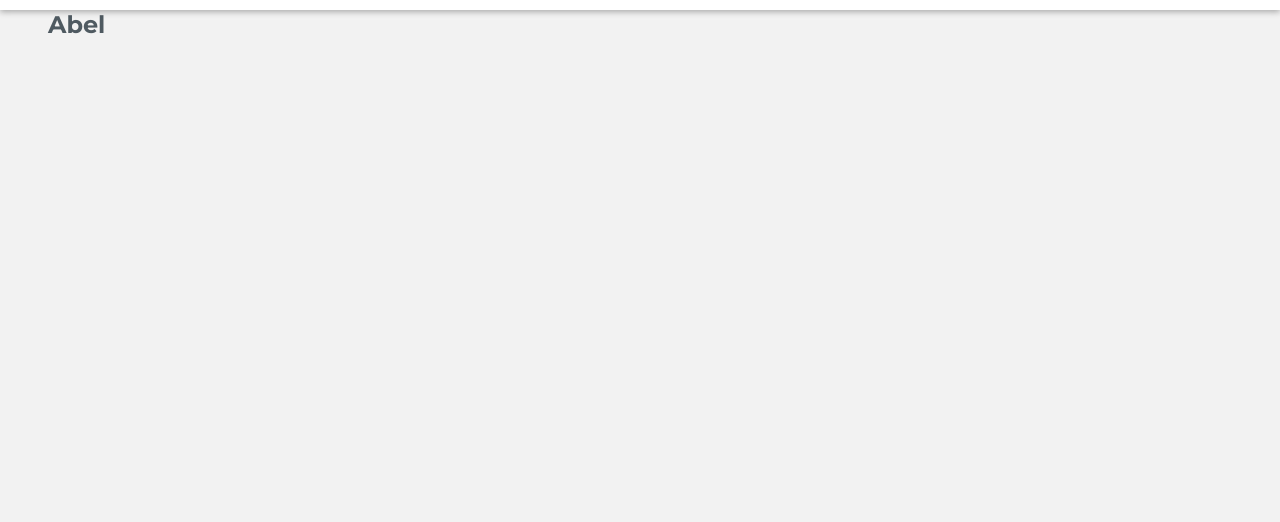
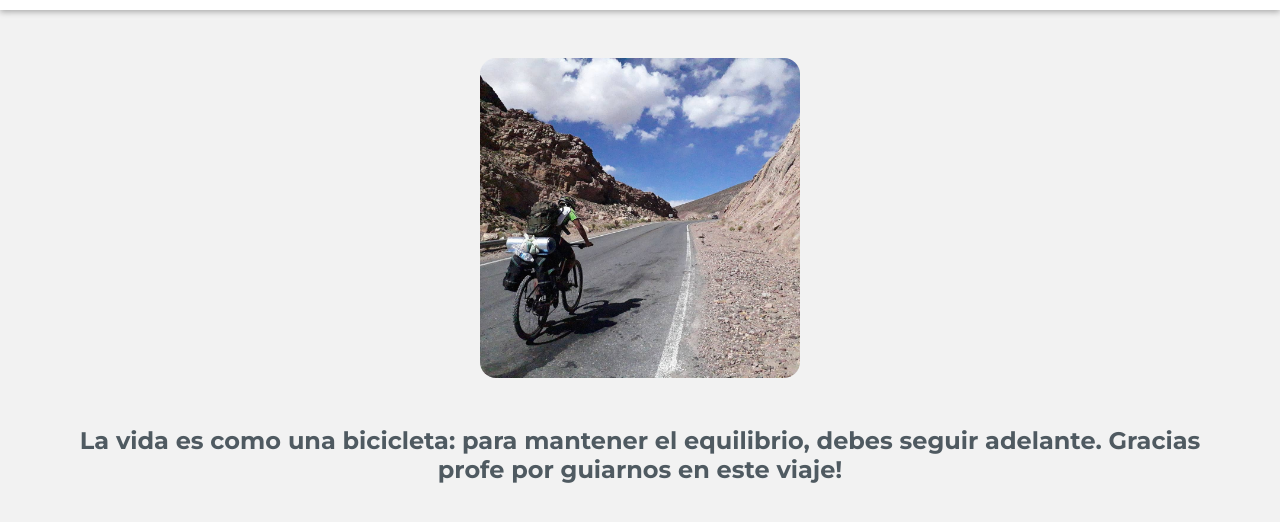
Before and after one commit to DOF1109/web-integrador-g3, a plain HTML site: page pages/abel-limachi.html in a window 1280 px wide. Shown: the part 54-576 px from the top of the page. Drawn offline with Linux system fonts and the light colour scheme; files whose address does not match are found by name.

Commit message:
perfil Abel

```diff
--- a/pages/abel-limachi.html
+++ b/pages/abel-limachi.html
@@ -5,6 +5,7 @@
     <meta name="viewport" content="width=device-width, initial-scale=1.0">
     <title>Integrador de Infra I</title>
     <link rel="stylesheet" href="../styles/style.css">
+    <link rel="stylesheet" href="../styles/abel-limachi.css">
 </head>
 
 <body>
@@ -14,7 +15,8 @@
 
     <main class="main">
 
-        <h2>Abel</h2>
+        <img class="img-propia" src="../assets/AbelLimachiFoto.jpg" alt="Imagen">
+        <h2>La vida es como una bicicleta: para mantener el equilibrio, debes seguir adelante. Gracias profe por guiarnos en este viaje!</h2>
 
     </main>
 
--- /dev/null
+++ b/styles/abel-limachi.css
@@ -0,0 +1,10 @@
+.img-propia {
+    border-radius: 1rem;
+    margin: 3rem auto;
+    max-width: 40rem;
+    max-height: 20rem;
+}
+
+h2 {
+    text-align: center;
+}
```
Also changed, not shown: assets/AbelLimachiFoto.jpg (added).
